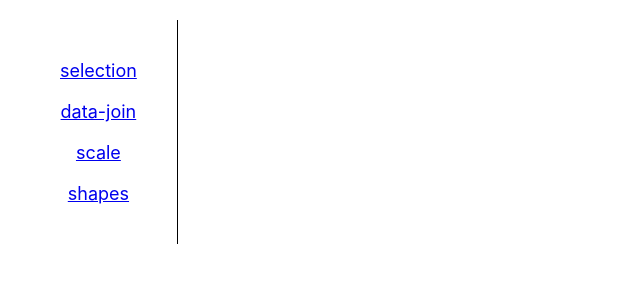
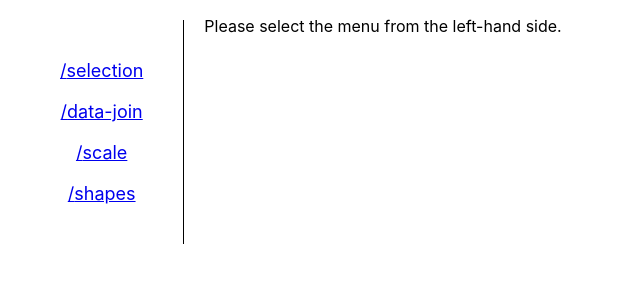
Before and after one commit to Becavalier/d3-playground, a React (Create React App) app: page / in a window 1280 px wide. Shown: the top 300 px of the page, without its empty margins (0-640 px from the left). Built offline with nearby package versions, Linux system fonts and the light colour scheme.

Commit message:
Fix router.

```diff
--- a/package.json
+++ b/package.json
@@ -2,7 +2,7 @@
   "name": "d3-playground",
   "version": "0.1.0",
   "private": true,
-  "homepage": "./",
+  "homepage": "https://becavalier.github.io/d3-playground",
   "dependencies": {
     "@testing-library/jest-dom": "^5.17.0",
     "@testing-library/react": "^13.4.0",
--- a/src/App.js
+++ b/src/App.js
@@ -1,5 +1,5 @@
 import './App.css'
-import { createBrowserRouter, RouterProvider, Outlet } from "react-router-dom"
+import { createHashRouter, RouterProvider, Outlet, Link } from "react-router-dom"
 import Selection from './screens/selection'
 import DataJoin from './screens/data-join'
 import Scale from './screens/scale'
@@ -24,9 +24,17 @@ const childMenus = [
     element: <Shapes />,
   },
 ]
-const Root = (props) => {
-  return <p>Please select the menu from the left-hand side. <Outlet/></p>
-}
+const Root = () => {
+  const navigator = useMemo(() => {
+    return childMenus.map(i => {
+      return (<li key={i.path}><Link to={i.path}>/{i.path}</Link></li>)
+    })
+  }, [])
+  return (<>
+    <ul>{navigator}</ul>
+    <p>Please select the menu from the left-hand side. <Outlet/></p>
+  </>)
+  }
 const menu = [
   {
     path: '/',
@@ -35,20 +43,11 @@ const menu = [
   },
 ]
 
-const router = createBrowserRouter(menu, {
-  basename: "/d3-playground",
-})
+const router = createHashRouter(menu)
 
 const App = () => {
-  const navigator = useMemo(() => {
-    return childMenus.map(i => {
-      return (<li key={i.path}><a href={i.path}>{i.path}</a></li>)
-    })
-  }, [])
-
   return (
     <div className="App">
-      <ul>{navigator}</ul>
       <RouterProvider router={router} />
     </div>
   )
```
Also changed, not shown: 7 other files (tests, documents, lock files or other folders).
